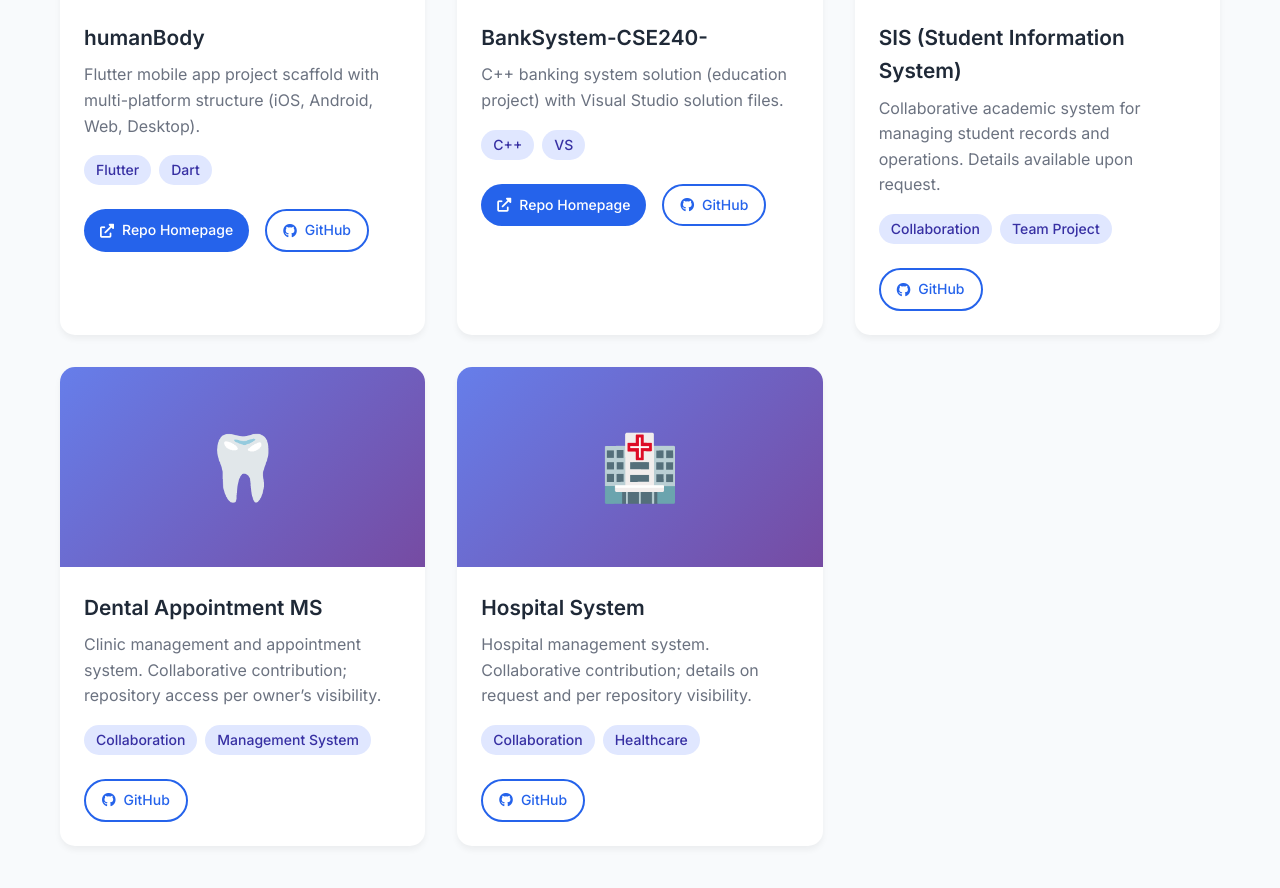
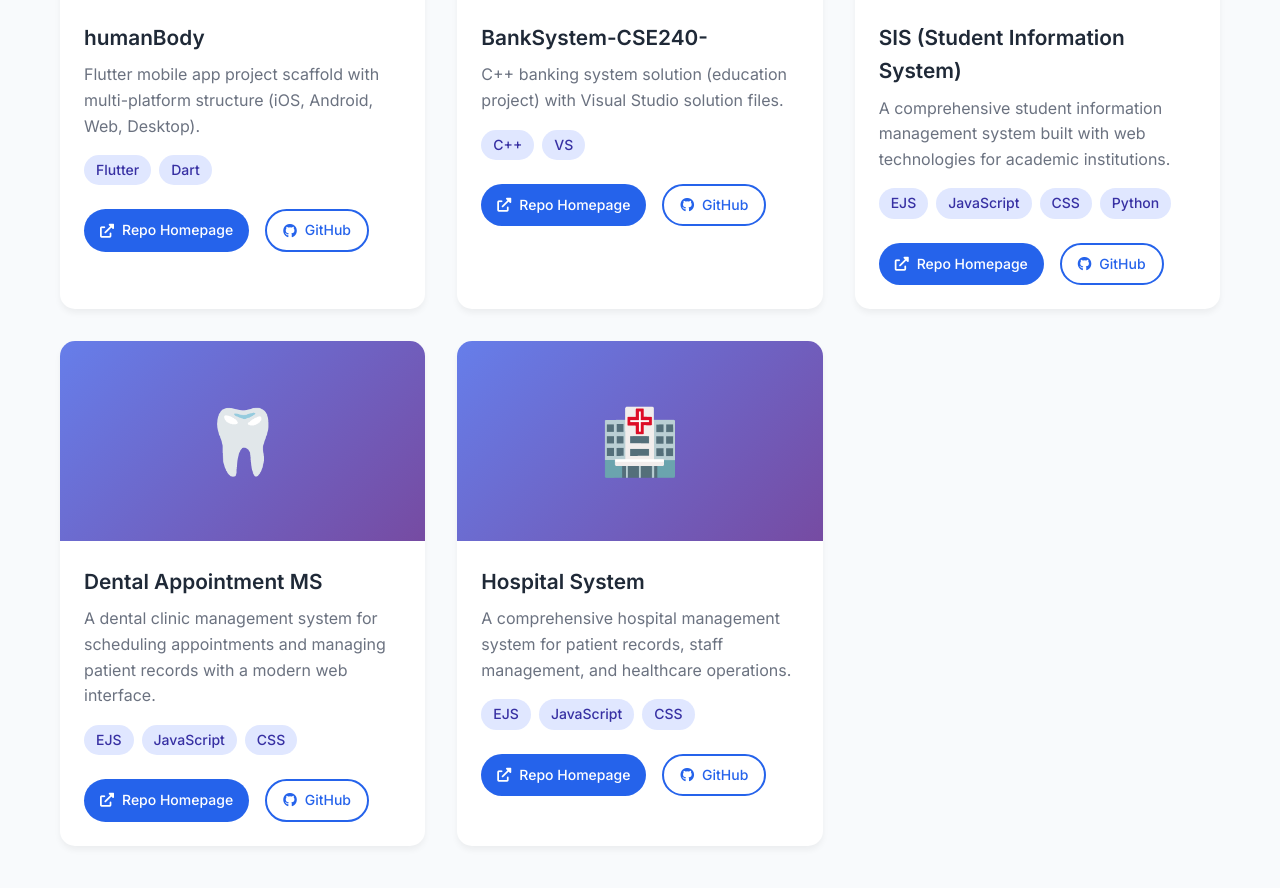
Before and after one commit to Aly778/portfolio-website, a website: page index.html in a window 1280 px wide. Shown: the part 2413-3301 px from the top of the page. Drawn offline with Linux system fonts and the light colour scheme.

Commit message:
Update project cards with real GitHub repository data and tech stacks

```diff
--- a/index.html
+++ b/index.html
@@ -992,12 +992,18 @@ section {
                     </div>
                     <div class="project-content">
                         <h3 class="project-title">SIS (Student Information System)</h3>
-                        <p class="project-description">Collaborative academic system for managing student records and operations. Details available upon request.</p>
+                        <p class="project-description">A comprehensive student information management system built with web technologies for academic institutions.</p>
                         <div class="project-tech">
-                            <span class="tech-tag">Collaboration</span>
-                            <span class="tech-tag">Team Project</span>
+                            <span class="tech-tag">EJS</span>
+                            <span class="tech-tag">JavaScript</span>
+                            <span class="tech-tag">CSS</span>
+                            <span class="tech-tag">Python</span>
                         </div>
                         <div class="project-links">
+                            <a href="https://github.com/mtaher2/SIS" class="project-link" target="_blank" rel="noopener noreferrer">
+                                <i class="fas fa-external-link-alt"></i>
+                                Repo Homepage
+                            </a>
                             <a href="https://github.com/mtaher2/SIS" class="project-link secondary" target="_blank" rel="noopener noreferrer">
                                 <i class="fab fa-github"></i>
                                 GitHub
@@ -1013,12 +1019,17 @@ section {
                     </div>
                     <div class="project-content">
                         <h3 class="project-title">Dental Appointment MS</h3>
-                        <p class="project-description">Clinic management and appointment system. Collaborative contribution; repository access per owner’s visibility.</p>
+                        <p class="project-description">A dental clinic management system for scheduling appointments and managing patient records with a modern web interface.</p>
                         <div class="project-tech">
-                            <span class="tech-tag">Collaboration</span>
-                            <span class="tech-tag">Management System</span>
+                            <span class="tech-tag">EJS</span>
+                            <span class="tech-tag">JavaScript</span>
+                            <span class="tech-tag">CSS</span>
                         </div>
                         <div class="project-links">
+                            <a href="https://github.com/mtaher2/Dental_Appointment_MS" class="project-link" target="_blank" rel="noopener noreferrer">
+                                <i class="fas fa-external-link-alt"></i>
+                                Repo Homepage
+                            </a>
                             <a href="https://github.com/mtaher2/Dental_Appointment_MS" class="project-link secondary" target="_blank" rel="noopener noreferrer">
                                 <i class="fab fa-github"></i>
                                 GitHub
@@ -1034,12 +1045,17 @@ section {
                     </div>
                     <div class="project-content">
                         <h3 class="project-title">Hospital System</h3>
-                        <p class="project-description">Hospital management system. Collaborative contribution; details on request and per repository visibility.</p>
+                        <p class="project-description">A comprehensive hospital management system for patient records, staff management, and healthcare operations.</p>
                         <div class="project-tech">
-                            <span class="tech-tag">Collaboration</span>
-                            <span class="tech-tag">Healthcare</span>
+                            <span class="tech-tag">EJS</span>
+                            <span class="tech-tag">JavaScript</span>
+                            <span class="tech-tag">CSS</span>
                         </div>
                         <div class="project-links">
+                            <a href="https://github.com/mtaher2/HospitalSystem" class="project-link" target="_blank" rel="noopener noreferrer">
+                                <i class="fas fa-external-link-alt"></i>
+                                Repo Homepage
+                            </a>
                             <a href="https://github.com/mtaher2/HospitalSystem" class="project-link secondary" target="_blank" rel="noopener noreferrer">
                                 <i class="fab fa-github"></i>
                                 GitHub
```
